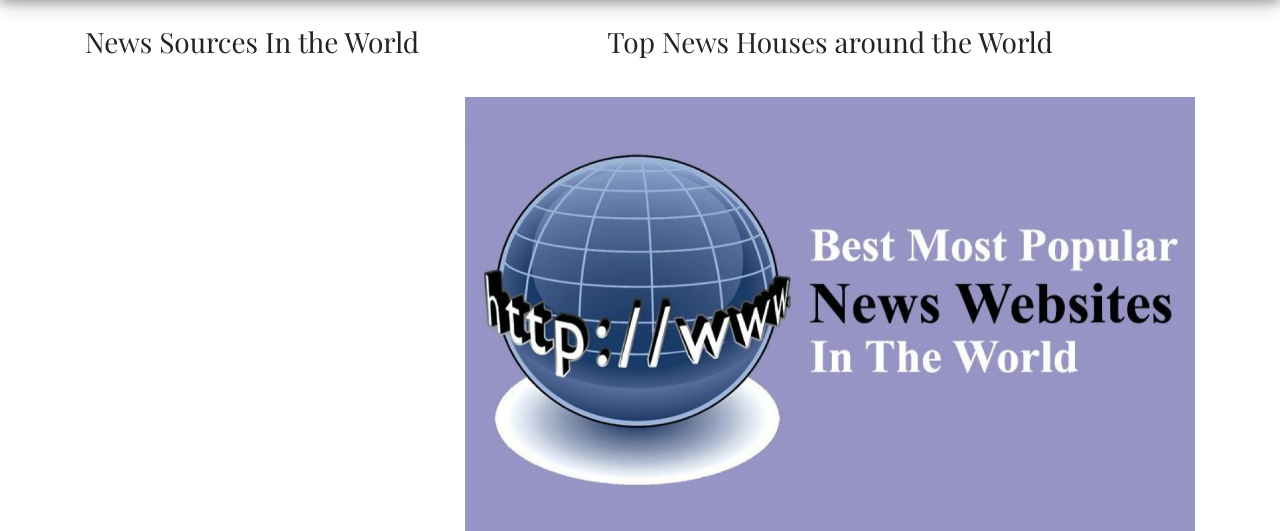
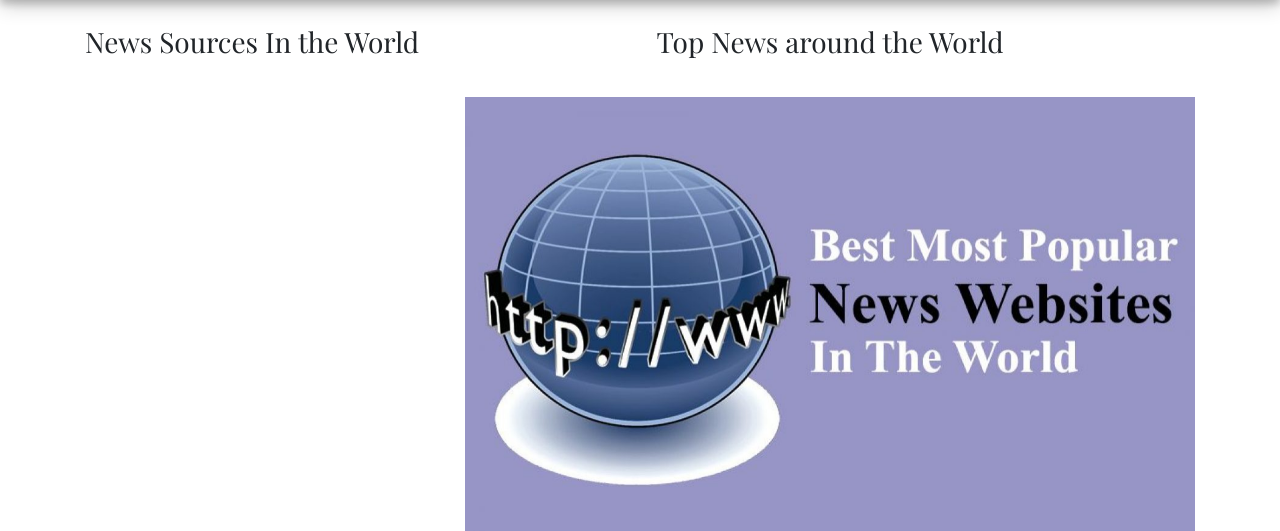
Before and after one commit to stephenndele/news, a Flask app: template app/templates/index.html in a window 1280 px wide. Shown: the part 61-592 px from the top of the page. Run offline with Flask 2, Linux system fonts and the light colour scheme; the template is opened without the code that fills it, so the values that code supplies are empty; some libraries are stand-ins or nearby versions.

```diff
--- a/app/templates/index.html
+++ b/app/templates/index.html
@@ -35,7 +35,7 @@
             </div>
 
             <div class="col-md-8 Popular">
-                    <h3> Top News Houses around the World</h3>
+                    <h3> Top News  around the World</h3>
                     <br>
 
                 <div id="carouselExampleSlidesOnly" class="carousel slide" data-ride="carousel">
```
